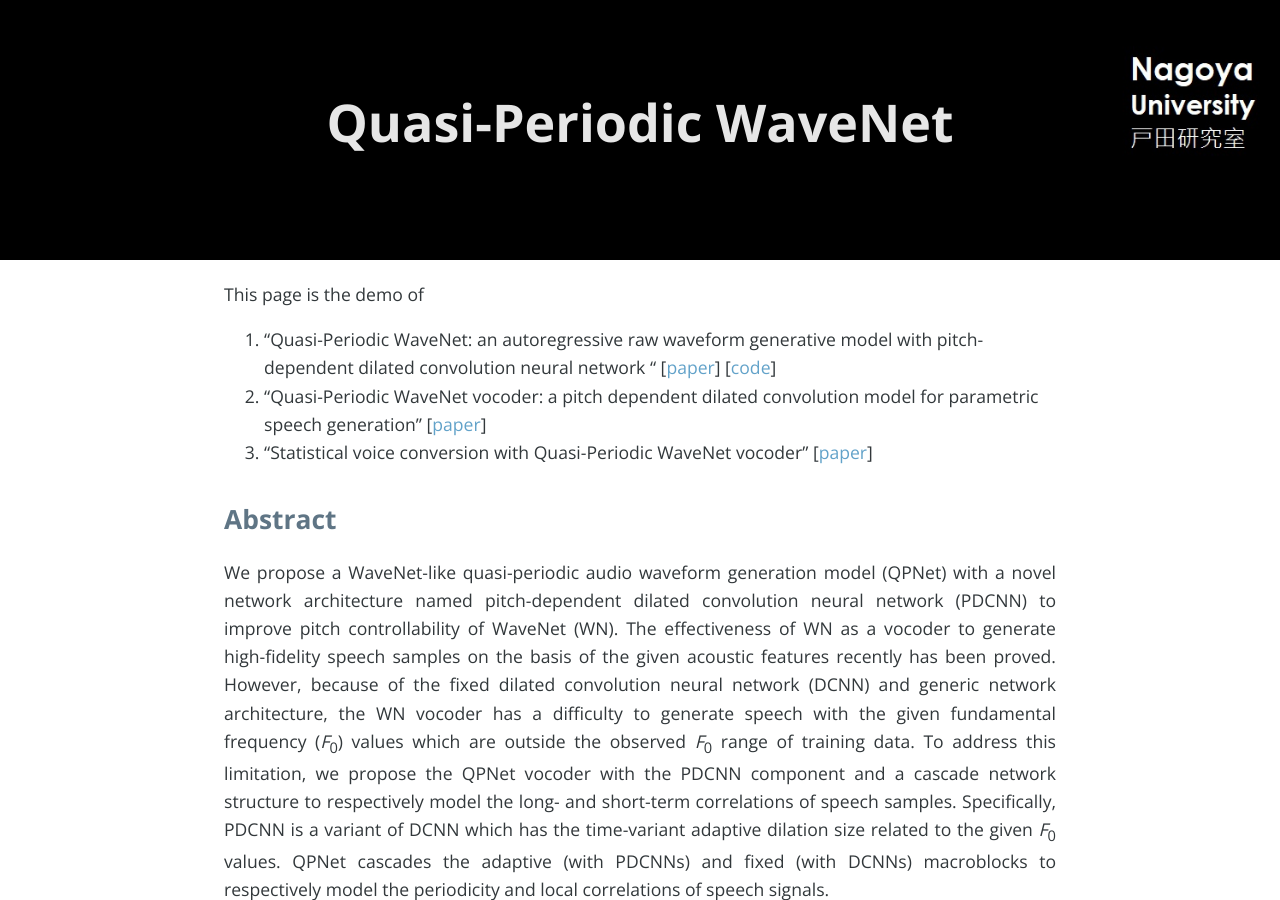
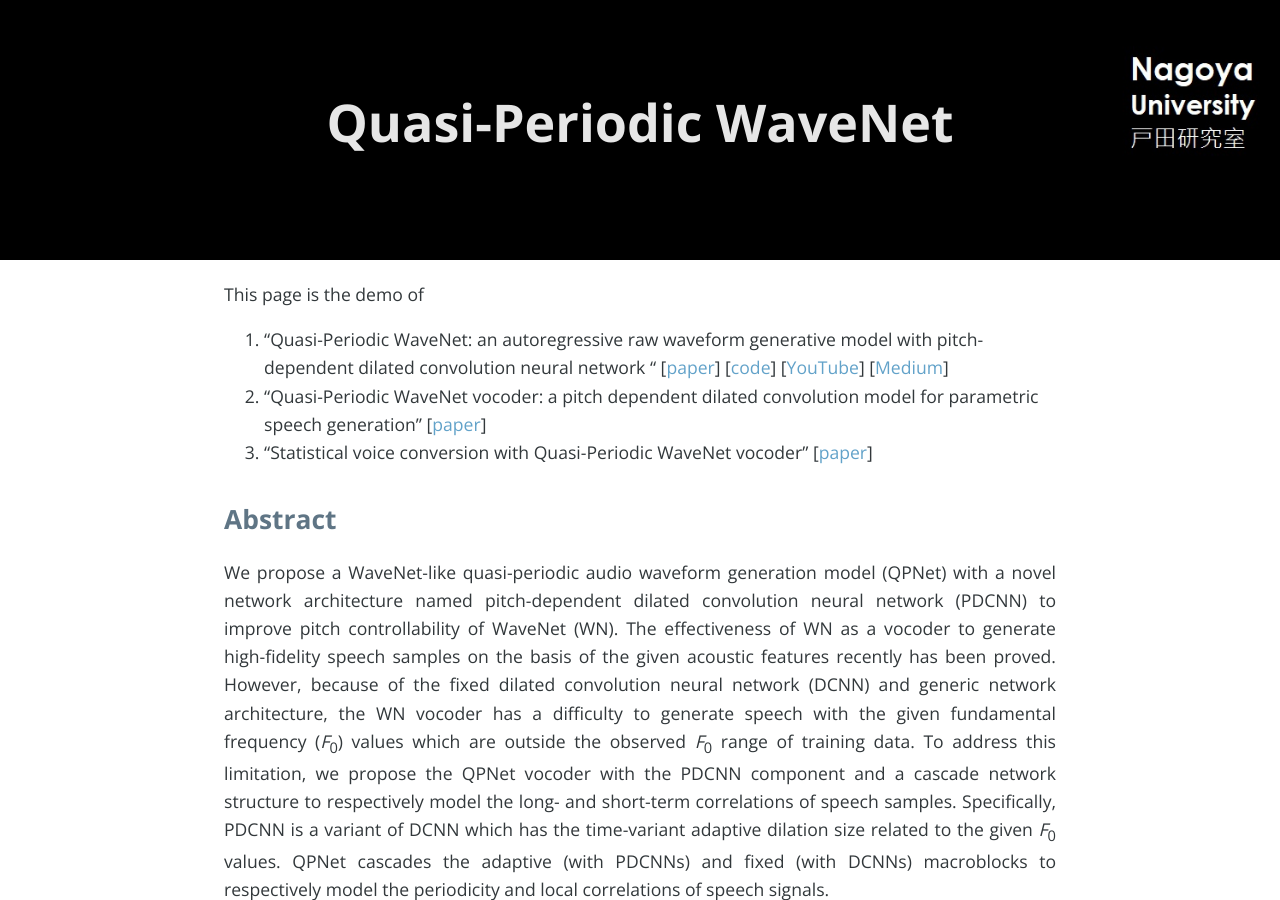
Before and after one commit to bigpon/QuasiPeriodicWaveNet_demo, a Jekyll site: the page built from index.md, in a window 1280 px wide and 900 px high. Built offline with Jekyll 4.4.1, drawn with Linux system fonts in a browser that asks for light colours; nearby versions of some CDN libraries; comment, search, counter and statistics services are not loaded.

Commit message:
add YouTube & Medium Links

```diff
--- a/index.md
+++ b/index.md
@@ -2,7 +2,7 @@
 layout: default
 ---
 This page is the demo of
-1. "Quasi-Periodic WaveNet: an autoregressive raw waveform generative model with pitch-dependent dilated convolution neural network " [[paper](https://arxiv.org/abs/2007.05663)] [[code](https://github.com/bigpon/QPNet)]
+1. "Quasi-Periodic WaveNet: an autoregressive raw waveform generative model with pitch-dependent dilated convolution neural network " [[paper](https://arxiv.org/abs/2007.05663)] [[code](https://github.com/bigpon/QPNet)] [[YouTube](https://youtu.be/nRahlEgywjg)] [[Medium](https://medium.com/@bigpon517/2020-speech-generation-1-quasi-periodic-waveform-generative-model-with-pitch-dependent-dilated-792261d96aba)]
 2. "Quasi-Periodic WaveNet vocoder: a pitch dependent dilated convolution model for parametric speech generation" [[paper](https://arxiv.org/abs/1907.00797)]
 3. "Statistical voice conversion with Quasi-Periodic WaveNet vocoder" [[paper](https://arxiv.org/abs/1907.08940)]
 
```
